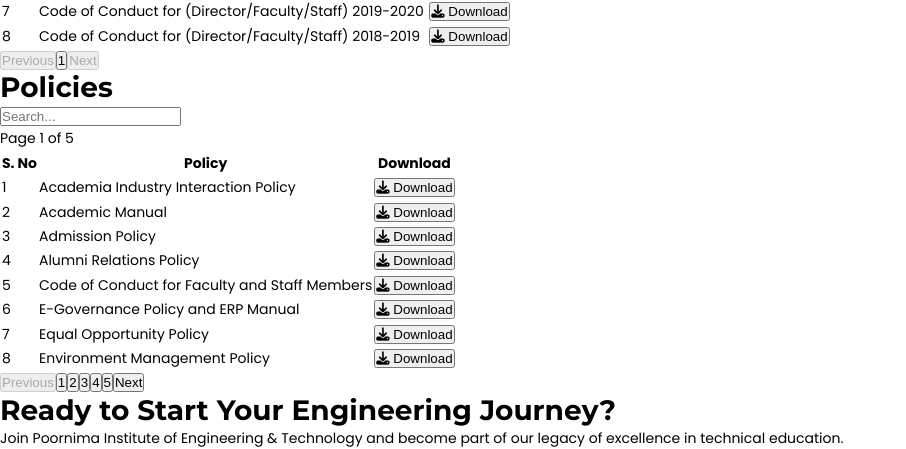
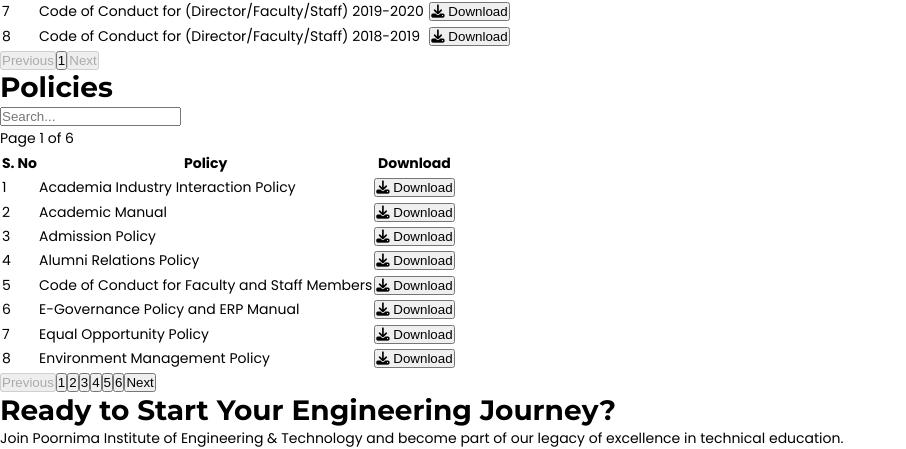
Before and after one commit to Girdhari-lal-git/college-website, a React (Vite) app in the folder client/: page /rules-regulation in a window 1280 px wide. Shown: the part 5793-6242 px from the top of the page, without its empty margins (0-906 px from the left). Built offline with nearby package versions, Linux system fonts and the light colour scheme.

Commit message:
Placement Page changes by Dipty Ma'am

```diff
--- a/client/src/pages/PlacementPage.tsx
+++ b/client/src/pages/PlacementPage.tsx
@@ -439,8 +439,16 @@
                   <span className="text-gray-700">+91-141-2713208</span>
                 </div>
                 <div className="flex items-center space-x-3">
+                  <Phone className="h-5 w-5 text-primary" />
+                  <span className="text-gray-700">+91-9828510629</span>
+                </div>
+                <div className="flex items-center space-x-3">
                   <Mail className="h-5 w-5 text-primary" />
                   <span className="text-gray-700">tpo@poornima.org</span>
+                </div>
+                <div className="flex items-center space-x-3">
+                  <Mail className="h-5 w-5 text-primary" />
+                  <span className="text-gray-700"> diptilodha@poornima.org</span>
                 </div>
                 <div className="flex items-center space-x-3">
                   <MapPin className="h-5 w-5 text-primary" />
@@ -462,19 +470,22 @@
   const teamMembers = [
     {
       sno: 1,
+      name: "Ms. Dipti Lodha",
+      designation: "Director - Training & Placement, Poornima Group",
+    },
+    {
+      sno: 2,
       name: "Dr. Anil Kumar",
       designation: "HoD (Computer Science & Engineering)",
     },
     {
-      sno: 2,
-      name: "Dr. Buddesh Kanwar",
+      sno: 3,
+      name: "Dr. Budesh Kanwar",
       designation: "HoD (Artificial Intelligence & Data Science)",
     },
-    { sno: 3, name: "Dr. Sama Jain", designation: "HoD (Applied Sciences)" },
-    { sno: 4, name: "Dr. Payal Bansal", designation: "HoD (IOT)" },
-    { sno: 5, name: "Mr. Mukul Nama", designation: "HoD (Civil)" },
-    { sno: 6, name: "Dr. Shurti Thapar", designation: "Tutor (CS)" },
-    { sno: 7, name: "Mr. Punit Kumawat", designation: "Tutor (AI & DS)" },
+    { sno: 4, name: "Dr. Sama Jain", designation: "HoD (Applied Sciences)" },
+    { sno: 5, name: "Dr. Payal Bansal", designation: "HoD (IOT)" },
+
   ];
 
   return (
@@ -655,6 +666,11 @@
       sno: 3,
       title: "Academia-Industry Interaction Policy",
       link: "https://drive.google.com/file/d/1N7Uet006dOKi8qNSZUmAHDGM1qQXTRZG/view?usp=sharing",
+    },
+     {
+      sno: 4,
+      title: "Placement Guidelines for Students",
+      link: "https://drive.google.com/file/d/1n6Y--_Ccbo5ANoWpcT4hko4xPiJ6ox42/view?usp=drive_link",
     },
   ];
 
@@ -889,7 +905,11 @@
               </button> */}
               <button className="border-2 border-white text-white px-8 py-3 rounded-lg font-semibold hover:bg-white hover:text-primary transition-all">
                 <Mail className="inline-block w-5 h-5 mr-2" />
-                Contact Placement Cell at tpo@poornima.org
+                Write Us at tpo@poornima.org or diptilodha@poornima.org
+              </button>
+              <button className="border-2 border-white text-white px-8 py-3 rounded-lg font-semibold hover:bg-white hover:text-primary transition-all">
+                <Phone className="inline-block w-5 h-5 mr-2" />
+                Call Us at +91-9828510629 or +91-141-2713208
               </button>
             </div>
           </motion.div>
--- a/client/src/pages/RulesAndRegulations.tsx
+++ b/client/src/pages/RulesAndRegulations.tsx
@@ -713,11 +713,43 @@
     },
 
     {
-        sno: 9,
+        sno: 39,
         name: "PIET Finance Policy 2025-26 onwards",
         download: (
             <a
                 href="https://drive.google.com/file/d/1ffyGVMiDl1Xiw7tT_QYJg89m8MN5iwgV/view?usp=drive_link"
+                target="_blank"
+                rel="noopener noreferrer"
+            >
+                <button className="bg-primary text-white px-4 py-1 rounded hover:bg-secondary transition inline-flex items-center gap-2">
+                    <i className="fas fa-download" /> Download
+                </button>
+            </a>
+        ),
+    },
+
+    {
+        sno: 40,
+        name: "Prevention of Sexual Harassment Policy",
+        download: (
+            <a
+                href="https://drive.google.com/file/d/1bjOUurB7KoMp82zbXYLrwU1xeAKYxmCM/view?usp=drive_link"
+                target="_blank"
+                rel="noopener noreferrer"
+            >
+                <button className="bg-primary text-white px-4 py-1 rounded hover:bg-secondary transition inline-flex items-center gap-2">
+                    <i className="fas fa-download" /> Download
+                </button>
+            </a>
+        ),
+    },
+
+    {
+        sno: 41,
+        name: "Anti-Ragging Policy",
+        download: (
+            <a
+                href="https://drive.google.com/file/d/1mcVx3QA_wHzHwN0UQN4E6pemSqyvEWIK/view?usp=drive_link"
                 target="_blank"
                 rel="noopener noreferrer"
             >
```
